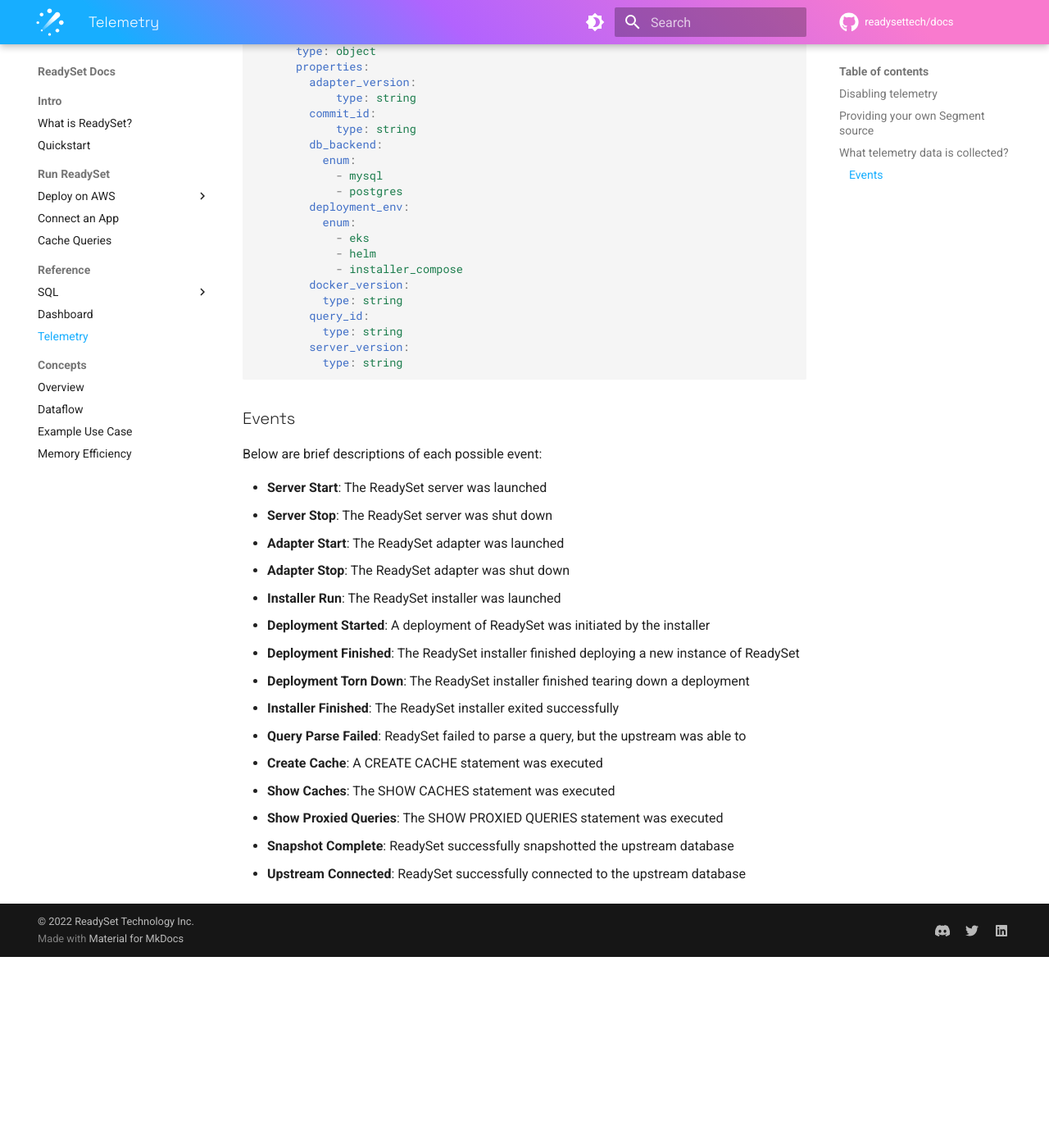
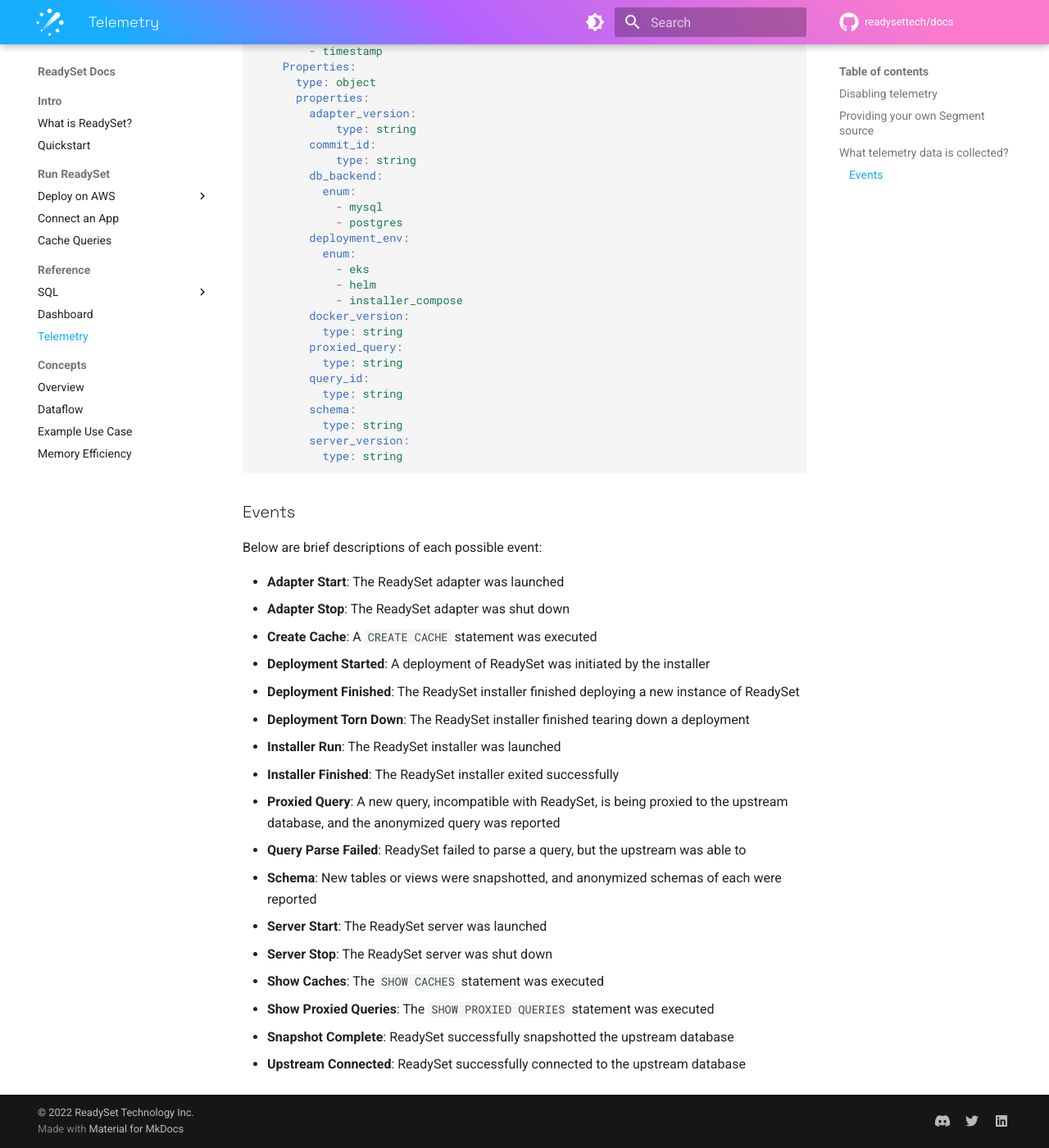
Before and after one commit to readysettech/docs-old, an MkDocs documentation site: the page built from docs/reference/telemetry.md, in a window 1280 px wide and 1400 px high, scrolled down 1562 px. Shown: the whole window at 82% size. Built offline with MkDocs 1.6.1 and Material for MkDocs 9.7.7, drawn with Linux system fonts in a browser that asks for light colours; comment, search, counter and statistics services are not loaded; before the commit the page ends 2729 px from its top, so only the background shows below that; some of the changed text lies outside the part shown.

Commit message:
Add new telemetry fields, address review comments
Adds new telemetry events:
- proxied_query
- schema

```diff
--- a/docs/reference/telemetry.md
+++ b/docs/reference/telemetry.md
@@ -42,7 +42,9 @@
             - deployment_torn_down
             - installer_finished
             - installer_run
+            - proxied_query
             - query_parse_failed
+            - schema
             - server_start
             - server_stop
             - show_caches
@@ -76,7 +78,11 @@
             - installer_compose
         docker_version:
           type: string
+        proxied_query:
+          type: string
         query_id:
+          type: string
+        schema:
           type: string
         server_version:
           type: string
@@ -86,18 +92,20 @@
 
 Below are brief descriptions of each possible event:
 
-- **Server Start**: The ReadySet server was launched
-- **Server Stop**: The ReadySet server was shut down
 - **Adapter Start**: The ReadySet adapter was launched
 - **Adapter Stop**: The ReadySet adapter was shut down
-- **Installer Run**: The ReadySet installer was launched
+- **Create Cache**: A `CREATE CACHE` statement was executed
 - **Deployment Started**: A deployment of ReadySet was initiated by the installer
 - **Deployment Finished**: The ReadySet installer finished deploying a new instance of ReadySet
 - **Deployment Torn Down**: The ReadySet installer finished tearing down a deployment
+- **Installer Run**: The ReadySet installer was launched
 - **Installer Finished**: The ReadySet installer exited successfully
+- **Proxied Query**: A new query, incompatible with ReadySet, is being proxied to the upstream database, and the anonymized query was reported
 - **Query Parse Failed**: ReadySet failed to parse a query, but the upstream was able to
-- **Create Cache**: A CREATE CACHE statement was executed
-- **Show Caches**: The SHOW CACHES statement was executed
-- **Show Proxied Queries**: The SHOW PROXIED QUERIES statement was executed
+- **Schema**: New tables or views were snapshotted, and anonymized schemas of each were reported
+- **Server Start**: The ReadySet server was launched
+- **Server Stop**: The ReadySet server was shut down
+- **Show Caches**: The `SHOW CACHES` statement was executed
+- **Show Proxied Queries**: The `SHOW PROXIED QUERIES` statement was executed
 - **Snapshot Complete**: ReadySet successfully snapshotted the upstream database
 - **Upstream Connected**: ReadySet successfully connected to the upstream database
```
